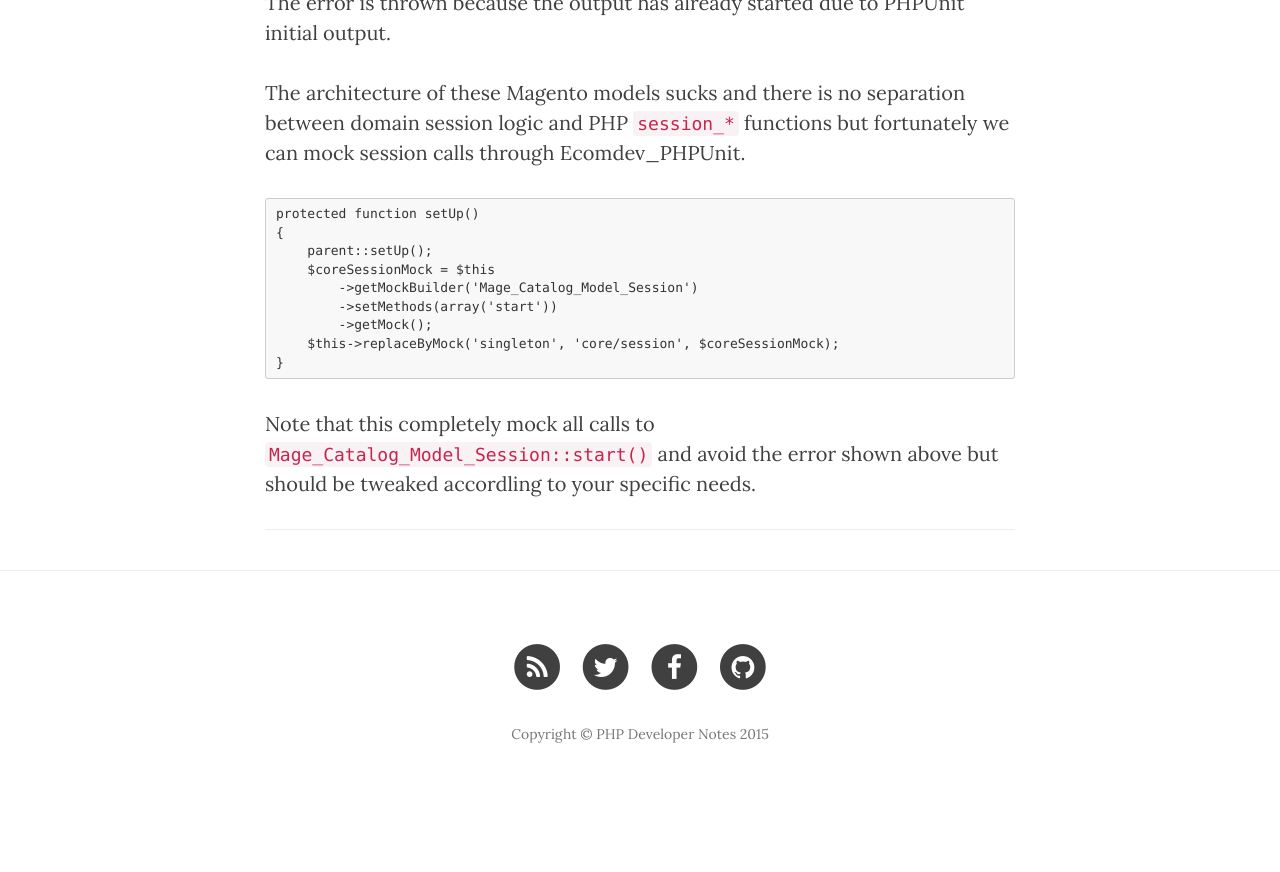
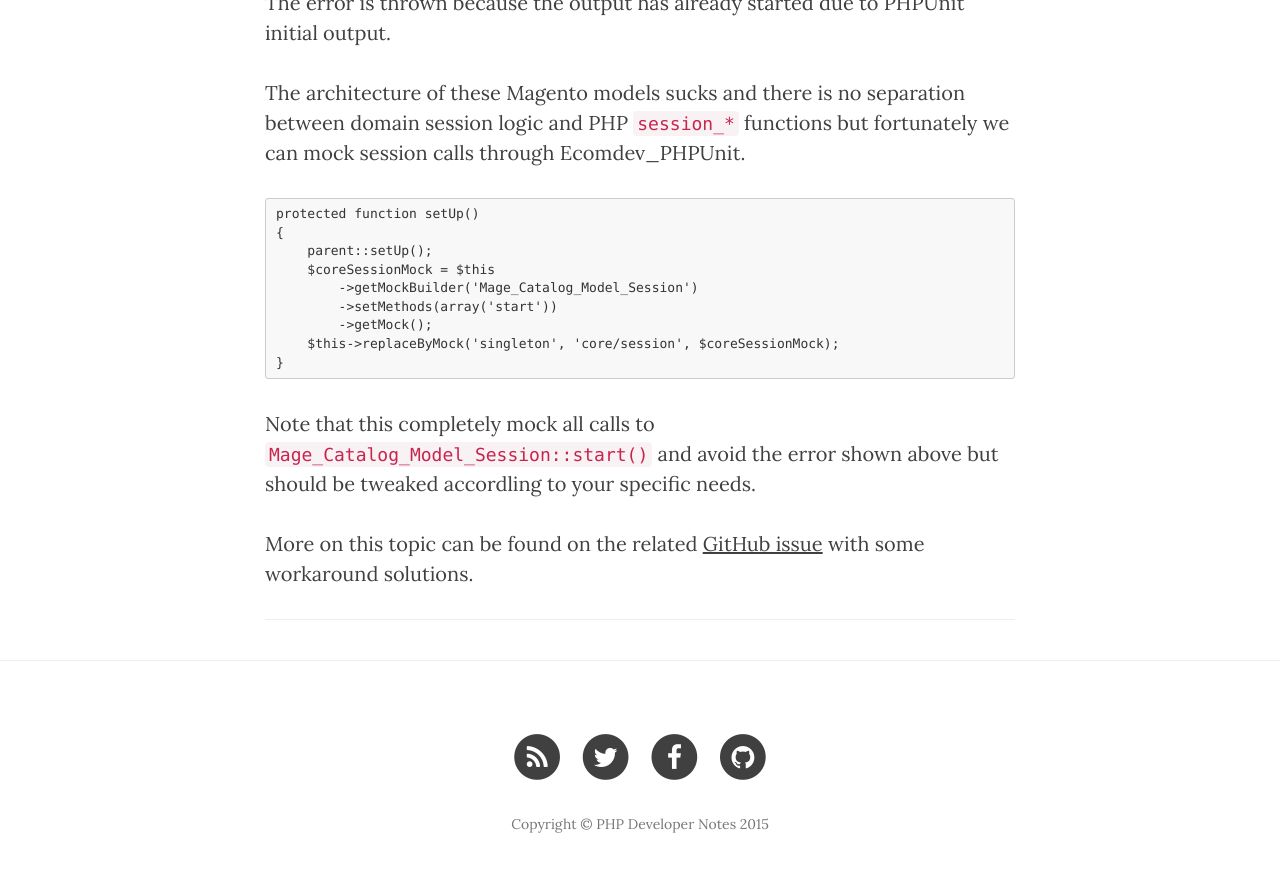
Before and after one commit to mmenozzi/mmenozzi.github.io, a Jekyll site: the page built from _posts/2015-07-21-session-handling-while-testing-magento-with-ecomdev-phpunit.md, in a window 1280 px wide and 900 px high, scrolled down 838 px. Shown: the top 872 px of the window. Built offline with Jekyll 4.4.1, drawn with Linux system fonts in a browser that asks for light colours; nearby versions of some CDN libraries; before the commit the page ends 1648 px from its top, so only the background shows below that.

Commit message:
edit post

```diff
--- a/_posts/2015-07-21-session-handling-while-testing-magento-with-ecomdev-phpunit.md
+++ b/_posts/2015-07-21-session-handling-while-testing-magento-with-ecomdev-phpunit.md
@@ -25,3 +25,5 @@ The architecture of these Magento models sucks and there is no separation betwee
     }
 
 Note that this completely mock all calls to `Mage_Catalog_Model_Session::start()` and avoid the error shown above but should be tweaked accordling to your specific needs.
+
+More on this topic can be found on the related [GitHub issue](https://github.com/EcomDev/EcomDev_PHPUnit/issues/206) with some workaround solutions.
```
